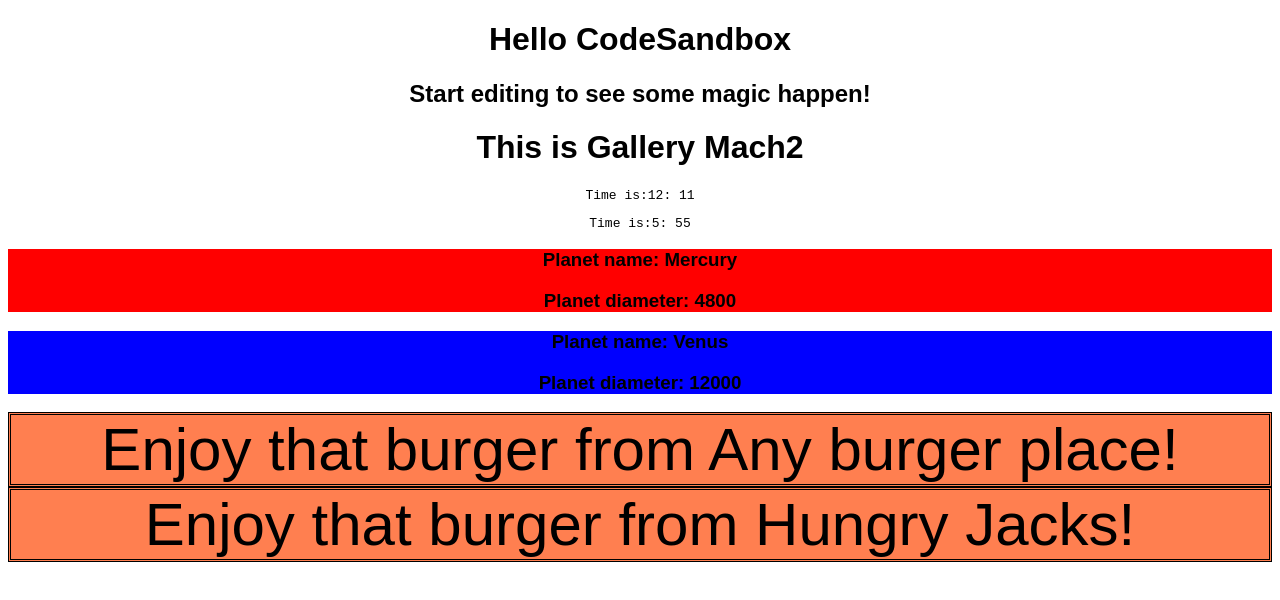
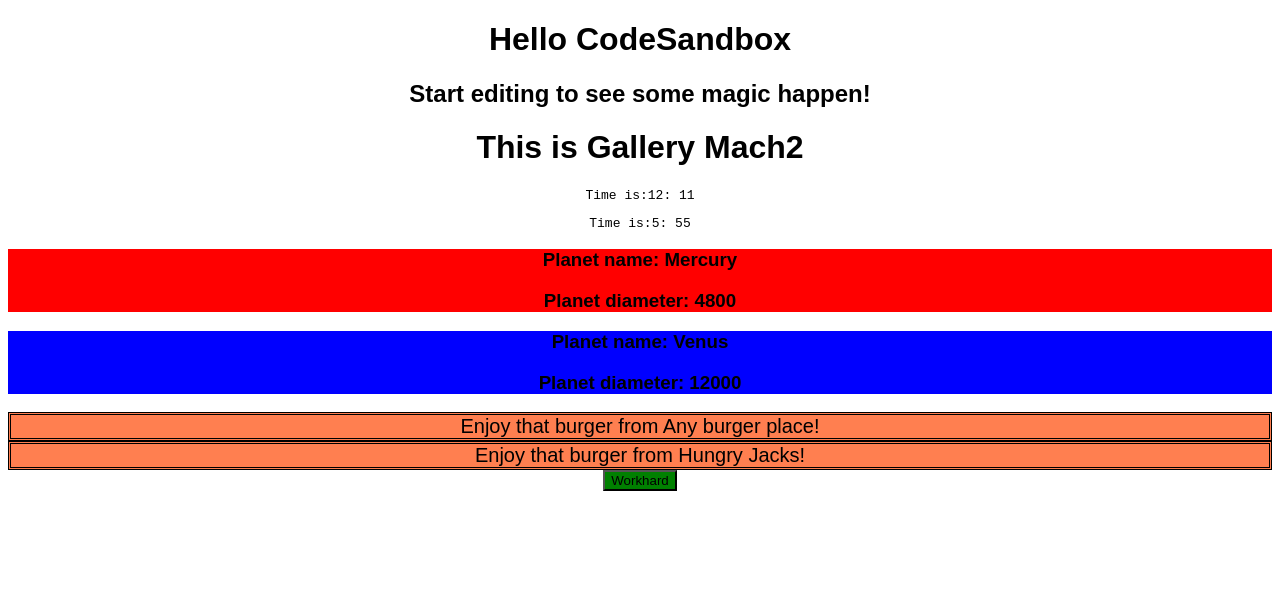
Before and after one commit to RaymondByczko/hungry-bell-vgq5td, a React (Create React App) app: page / in a window 1280 px wide. Shown: the top 600 px of the page. Built offline with nearby package versions, Linux system fonts and the light colour scheme.

Commit message:
Add MyButton utilizing useState.  Fun!

```diff
--- a/src/App.js
+++ b/src/App.js
@@ -3,6 +3,7 @@
 import Time from "./Time";
 import Planet from "./Planet";
 import Burger from "./Burger";
+import MyButton from "./MyButton";
 
 export default function App() {
   return (
@@ -28,6 +29,7 @@
       ></Planet>
       <Burger></Burger>
       <Burger burgerJoint="Hungry Jacks"></Burger>
+      <MyButton butText="Workhard"></MyButton>
     </div>
   );
 }
--- a/src/Burger.js
+++ b/src/Burger.js
@@ -2,7 +2,7 @@
   theme: {
     backgroundColor: "coral",
     border: "double",
-    fontSize: "60px",
+    fontSize: "20px",
   },
 };
 export default function Burger({ burgerJoint = "Any burger place" }) {
--- /dev/null
+++ b/src/MyButton.js
@@ -0,0 +1,18 @@
+import { useState } from "react";
+export default function MyButton({ butText }) {
+  const [myStyle, setMyStyle] = useState("GreenPlanet");
+  return (
+    <button
+      className={myStyle}
+      onClick={() => {
+        if (myStyle == "GreenPlanet") {
+          setMyStyle("HotPlanet");
+        } else {
+          setMyStyle("GreenPlanet");
+        }
+      }}
+    >
+      {butText}
+    </button>
+  );
+}
--- a/src/styles.css
+++ b/src/styles.css
@@ -10,3 +10,7 @@
 .WarmPlanet {
   background-color: blue;
 }
+
+.GreenPlanet {
+  background-color: green;
+}
```
